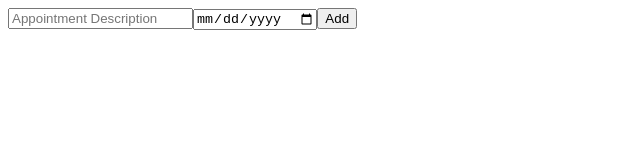
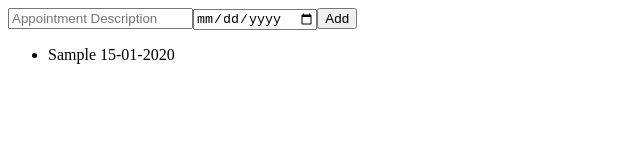
Before and after one commit to JoyPedze/appointment-app, an Angular app: page / in a window 1280 px wide. Both pictures are taken after typing "Sample", "2020-01-15" into the empty fields and a click on the button "Add". Shown: the top 160 px of the page, without its empty margins (0-640 px from the left). Built offline with nearby package versions, Linux system fonts and the light colour scheme.

Commit message:
Added a loop to list all appointments

```diff
--- a/src/app/appointment-list/appointment-list.component.html
+++ b/src/app/appointment-list/appointment-list.component.html
@@ -2,4 +2,10 @@
     <input [(ngModel)]="appointmentTitle" type="text" placeholder="Appointment Description">
     <input [(ngModel)]="appointmentDate" type="date" placeholder="Appointment Date">
     <button (click)="addAppointment()">Add</button>
+
+    <ul>
+        <li *ngFor="let appointment of appointments">
+            {{appointment.title}} {{appointment.date | date:"dd-MM-yyyy"}}
+        </li>
+    </ul>
 </div>
```
